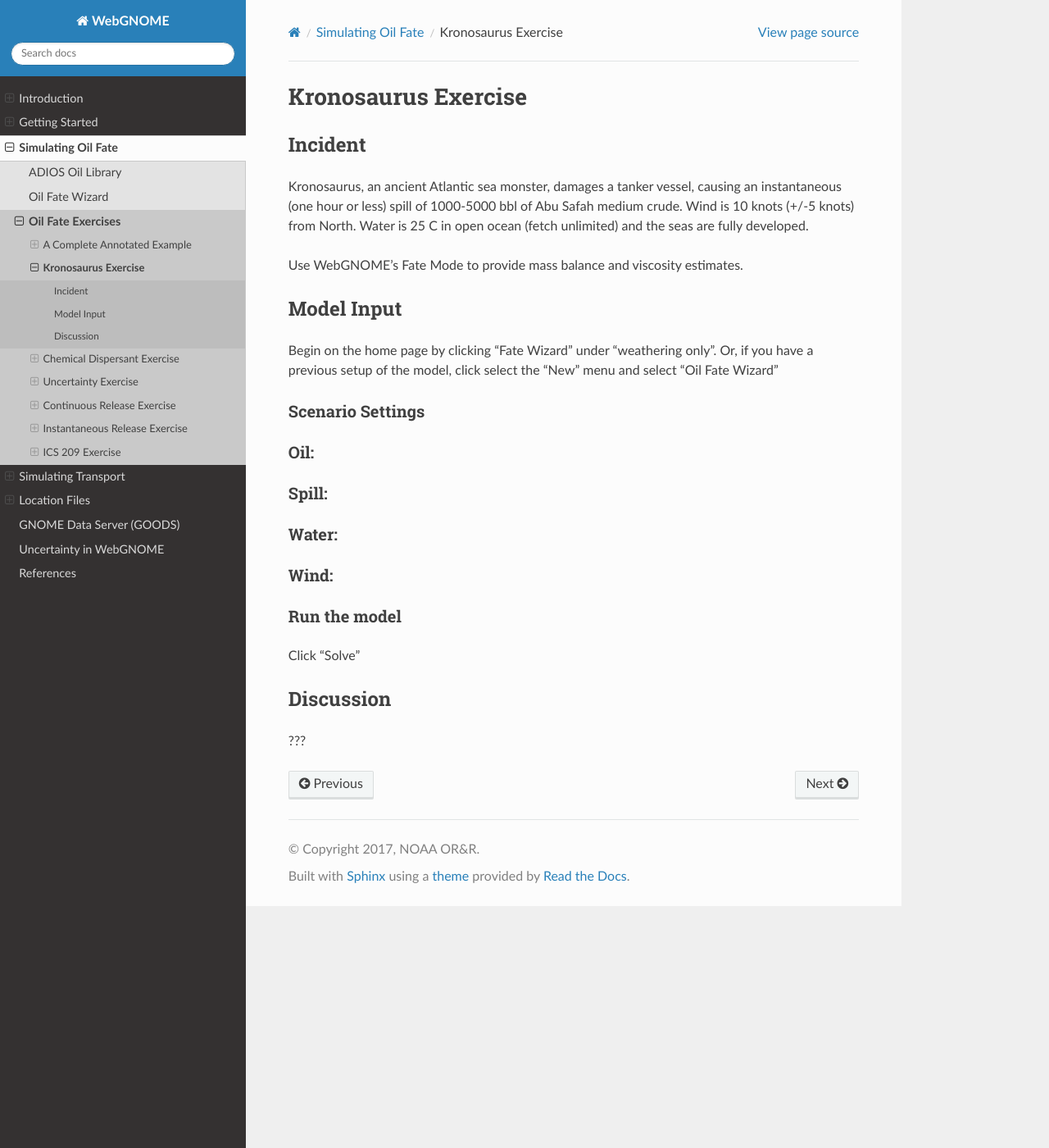
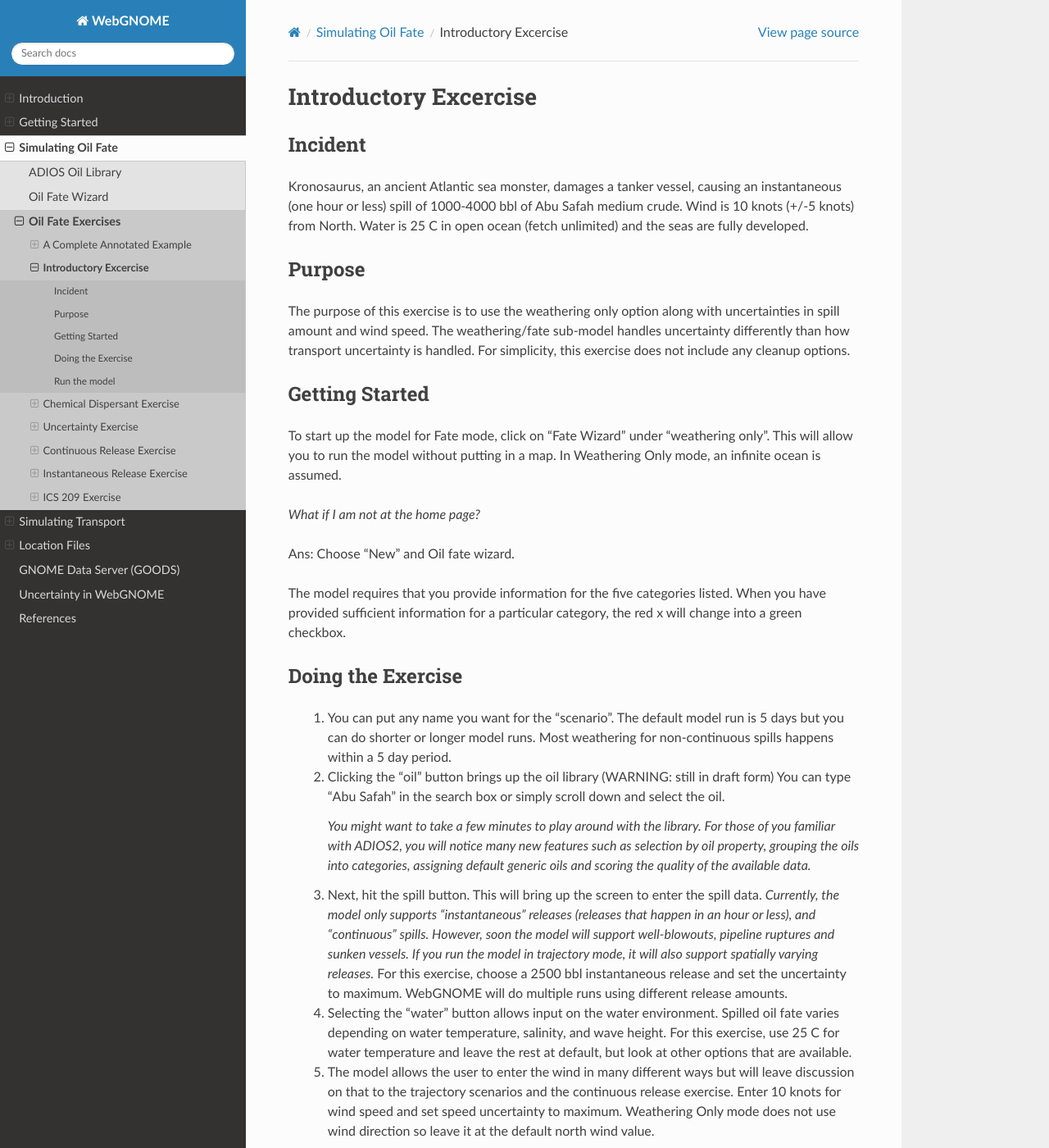
Before and after one commit to NOAA-ORR-ERD/WebGnomeClient, a Sphinx documentation site: the page built from doc/fate_exercises/kronosaurus_exercise.rst, in a window 1280 px wide and 1400 px high. Shown: the whole window at 82% size. Built offline with Sphinx 7.4.7 and the Read the Docs theme 2.0.0, drawn with Linux system fonts in a browser that asks for light colours; some of the changed text lies outside the part shown.

Commit message:
added Bill's into Exercise

```diff
--- a/doc/fate_exercises/kronosaurus_exercise.rst
+++ b/doc/fate_exercises/kronosaurus_exercise.rst
@@ -1,55 +1,52 @@
 
-:orphan:
+.. IOSC 2017 Spill modeling class
 
-.. _kronosaurus_exercise:
+.. Exercise 1_Fate_uncertainty:
 
-Kronosaurus Exercise
-####################
+Introductory Excercise
+######################
 
 Incident
 ========
 
-Kronosaurus, an ancient Atlantic sea monster, damages a tanker vessel, causing an instantaneous (one hour or less) spill of 1000-5000 bbl  of Abu Safah medium crude. Wind is 10 knots (+/-5 knots) from North. Water is 25 C in open ocean (fetch unlimited) and the seas are fully developed.
+Kronosaurus, an ancient Atlantic sea monster, damages a tanker vessel, causing an instantaneous (one hour or less) spill of 1000-4000 bbl of Abu Safah medium crude. Wind is 10 knots (+/-5 knots) from North. Water is 25 C in open ocean (fetch unlimited) and the seas are fully developed.
+
+Purpose
+=======
+
+The purpose of this exercise is to use the weathering only option along with uncertainties in spill amount and wind speed. The weathering/fate sub-model handles uncertainty differently than how transport uncertainty is handled. For simplicity, this exercise does not include any cleanup options.
+
+Getting Started
+===============
+
+To start up the model for Fate mode, click on "Fate Wizard" under "weathering only".  This will allow you to run the model without putting in a map. In Weathering Only mode, an infinite ocean is assumed.
+
+*What if I am not at the home page?*
+
+Ans: Choose "New" and Oil fate wizard.
 
 
-Use WebGNOME's Fate Mode to provide mass balance and viscosity estimates.
+The model requires that you provide information for the five categories listed. When you have provided sufficient information for a particular category, the red x will change into a green checkbox.
 
 
-Model Input
-===========
+Doing the Exercise
+==================
 
-Begin on the home page by clicking "Fate Wizard" under "weathering only". Or, if you have a previous setup of the model, click select the "New" menu and select "Oil Fate Wizard"
+ #. You can put any name you want for the "scenario". The default model run is 5 days but you can do shorter or longer model runs. Most weathering for non-continuous spills happens within a 5 day period.
 
-Scenario Settings
------------------
+ #. Clicking the "oil" button brings up the oil library (WARNING: still in draft form) You can type "Abu Safah" in the search box or simply scroll down and select the oil.
 
+    *You might want to take a few minutes to play around with the library. For those of you familiar with ADIOS2, you will notice many new features such as selection by oil property, grouping the oils into categories, assigning default generic oils and scoring the quality of the available data.*
 
-Oil:
-----
+ #. Next, hit the spill button. This will bring up the screen to enter the spill data. *Currently, the model only supports "instantaneous" releases (releases that happen in an hour or less), and "continuous" spills. However, soon the model will support well-blowouts, pipeline ruptures and sunken vessels. If you run the model in trajectory mode, it will also support spatially varying releases.* For this exercise, choose a 2500 bbl instantaneous release and set the uncertainty to maximum. WebGNOME will do multiple runs using different release amounts.
 
+ #. Selecting the "water" button allows input on the water environment. Spilled oil fate varies depending on water temperature, salinity, and wave height. For this exercise, use 25 C for water temperature and leave the rest at default, but look at other options that are available.
 
-
-Spill:
-------
-
-
-
-Water:
-------
-
-
-
-Wind:
------
-
-
+ #. The model allows the user to enter the wind in many different ways but will leave discussion on that to the trajectory scenarios and the continuous release exercise. Enter 10 knots for wind speed and set speed uncertainty to maximum. Weathering Only mode does not use wind direction so leave it at the default north wind value.
 
 Run the model
--------------
+=============
 
-Click "Solve"
+Click **Solve** to run the model.
 
-Discussion
-==========
-
-???
+The default output screen is the oil budget table. This will calculate oil mass balance assuming no uncertainty. However, choose "oil budget graph" and note the three circles. These represent the uncertainty in the amount of remaining floating oil. Also, look  at the uncertainty graphs for particular oil characteristics.
```
